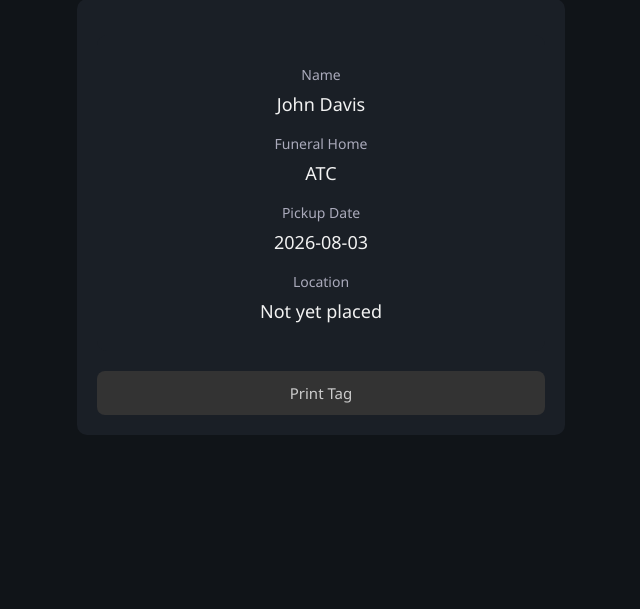
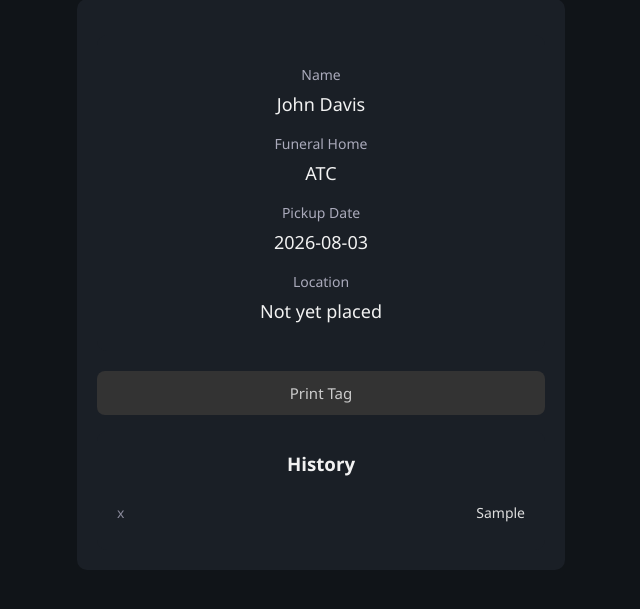
Before and after one commit to jakehansentx-cpu/DFW-ONLINE-CREMATION, a Flask app: a page that uses templates/case_detail.html in a window 1280 px wide. Shown: the part 98-707 px from the top of the page, without its empty margins (319-959 px from the left). Run offline with Flask 3, Linux system fonts and the light colour scheme; the visitor is signed in with stand-in values (Sample User, id 1); data comes from the database, SQL or seed files in the repository; tables that the repository leaves empty hold one stand-in row (values such as "Sample post").

Commit message:
Add per-case history view to the case detail page
Surfaces the full chain of custody already logged in the moves table
(placed/moved/released/checked_out/checked_in), with timestamps and
from/to locations, on every case's page regardless of its current
status -- useful for compliance/audit questions.

```diff
--- a/app.py
+++ b/app.py
@@ -291,6 +291,57 @@ def location_text(row):
     return f"{row['cooler_name']} - Shelf {row['shelf']}{row['slot'] or ''}"
 
 
+def _move_location_text(cooler, shelf, slot):
+    if cooler is None:
+        return None
+    return f"{cooler} - Shelf {shelf}{slot or ''}"
+
+
+def get_case_history(db, case_id):
+    """Full chronological chain of custody for a case -- every
+    placed/moved/released/checked_out/checked_in action already logged in
+    the moves table, just never surfaced anywhere in the UI until now."""
+    rows = db.execute(
+        """
+        SELECT m.action, m.timestamp,
+               fl.cooler_name AS from_cooler, fl.shelf AS from_shelf, fl.slot AS from_slot,
+               tl.cooler_name AS to_cooler, tl.shelf AS to_shelf, tl.slot AS to_slot
+        FROM moves m
+        LEFT JOIN locations fl ON fl.id = m.from_location_id
+        LEFT JOIN locations tl ON tl.id = m.to_location_id
+        WHERE m.case_id = ?
+        ORDER BY m.timestamp ASC, m.id ASC
+        """,
+        (case_id,),
+    ).fetchall()
+
+    descriptions = {
+        "placed": lambda m: f"Placed at {_move_location_text(m['to_cooler'], m['to_shelf'], m['to_slot'])}",
+        "moved": lambda m: (
+            f"Moved from {_move_location_text(m['from_cooler'], m['from_shelf'], m['from_slot'])} "
+            f"to {_move_location_text(m['to_cooler'], m['to_shelf'], m['to_slot'])}"
+        ),
+        "released": lambda m: f"Released from {_move_location_text(m['from_cooler'], m['from_shelf'], m['from_slot'])}",
+        "checked_out": lambda m: f"Checked out from {_move_location_text(m['from_cooler'], m['from_shelf'], m['from_slot'])}",
+        "checked_in": lambda m: "Checked in",
+    }
+    history = []
+    for m in rows:
+        describe = descriptions.get(m["action"])
+        try:
+            dt = datetime.strptime(m["timestamp"], "%Y-%m-%d %H:%M:%S")
+            when = f"{dt.month}/{dt.day}/{dt.year} {dt.strftime('%I:%M %p').lstrip('0')}"
+        except ValueError:
+            when = m["timestamp"]
+        history.append(
+            {
+                "when": when,
+                "description": describe(m) if describe else m["action"],
+            }
+        )
+    return history
+
+
 def generate_qr_png(data):
     qr = qrcode.QRCode(error_correction=qrcode.constants.ERROR_CORRECT_M, box_size=8, border=2)
     qr.add_data(data)
@@ -413,6 +464,7 @@ def case_detail_page(case_code):
         released_date = format_date_for_sheet(row["released_at"].split(" ")[0])
     if row is not None and row["status"] == "checked_out" and row["checked_out_at"]:
         checked_out_date = format_date_for_sheet(row["checked_out_at"].split(" ")[0])
+    history = get_case_history(db, row["id"]) if row is not None else []
     return render_template(
         "case_detail.html",
         case=row,
@@ -420,6 +472,7 @@ def case_detail_page(case_code):
         loc_text=location_text(row),
         released_date=released_date,
         checked_out_date=checked_out_date,
+        history=history,
     )
 
 
--- a/static/style.css
+++ b/static/style.css
@@ -224,3 +224,12 @@ body {
   background: #333; color: #ccc; border: none; border-radius: 8px;
 }
 .reset-row { margin-top: 20px; }
+
+.history-list { display: flex; flex-direction: column; gap: 8px; }
+.history-row {
+  display: flex; justify-content: space-between; gap: 12px;
+  padding: 8px 0; border-bottom: 1px solid #263042; font-size: 14px;
+}
+.history-row:last-child { border-bottom: none; }
+.history-when { color: #889; white-space: nowrap; }
+.history-desc { text-align: right; color: #ddd; }
--- a/templates/case_detail.html
+++ b/templates/case_detail.html
@@ -48,6 +48,20 @@
         <a class="secondary-btn" href="{{ url_for('case_print_page', case_code=case_code) }}" style="text-decoration:none; display:inline-block;">Print Tag</a>
       </div>
     {% endif %}
+
+    {% if history %}
+      <div class="info-form" style="display:block; margin-top:16px;">
+        <h3 style="margin-top:0;">History</h3>
+        <div class="history-list">
+          {% for h in history %}
+            <div class="history-row">
+              <span class="history-when">{{ h.when }}</span>
+              <span class="history-desc">{{ h.description }}</span>
+            </div>
+          {% endfor %}
+        </div>
+      </div>
+    {% endif %}
   </div>
 </body>
 </html>
```
